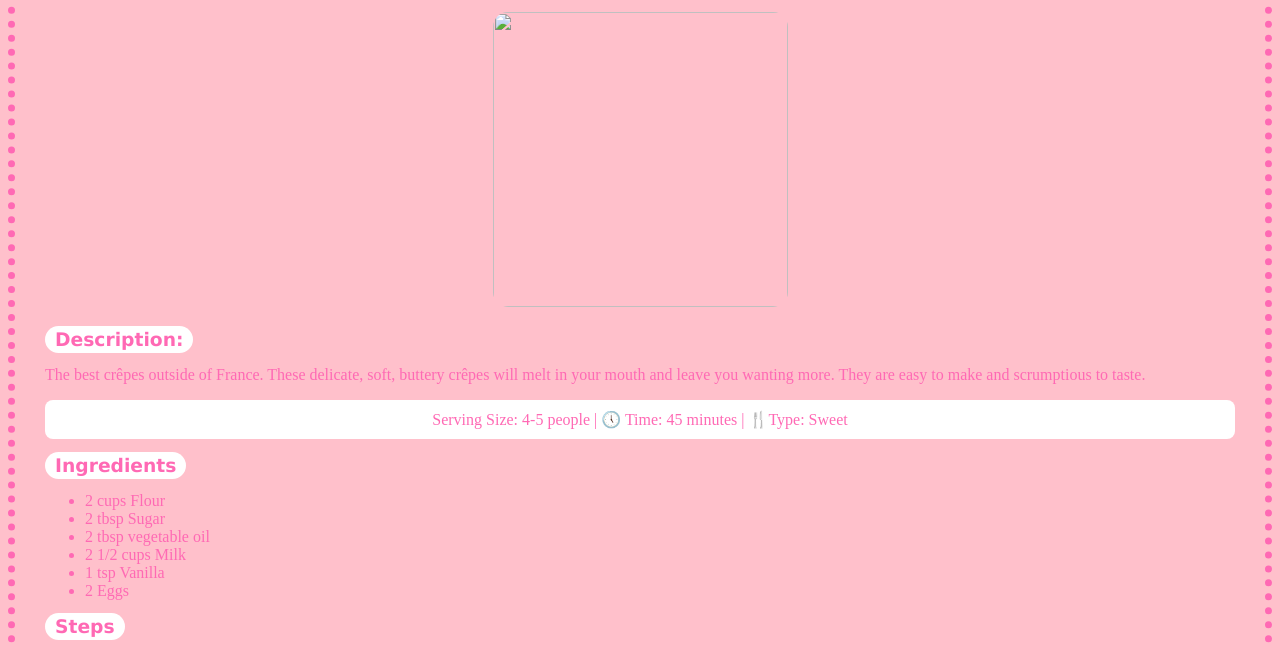
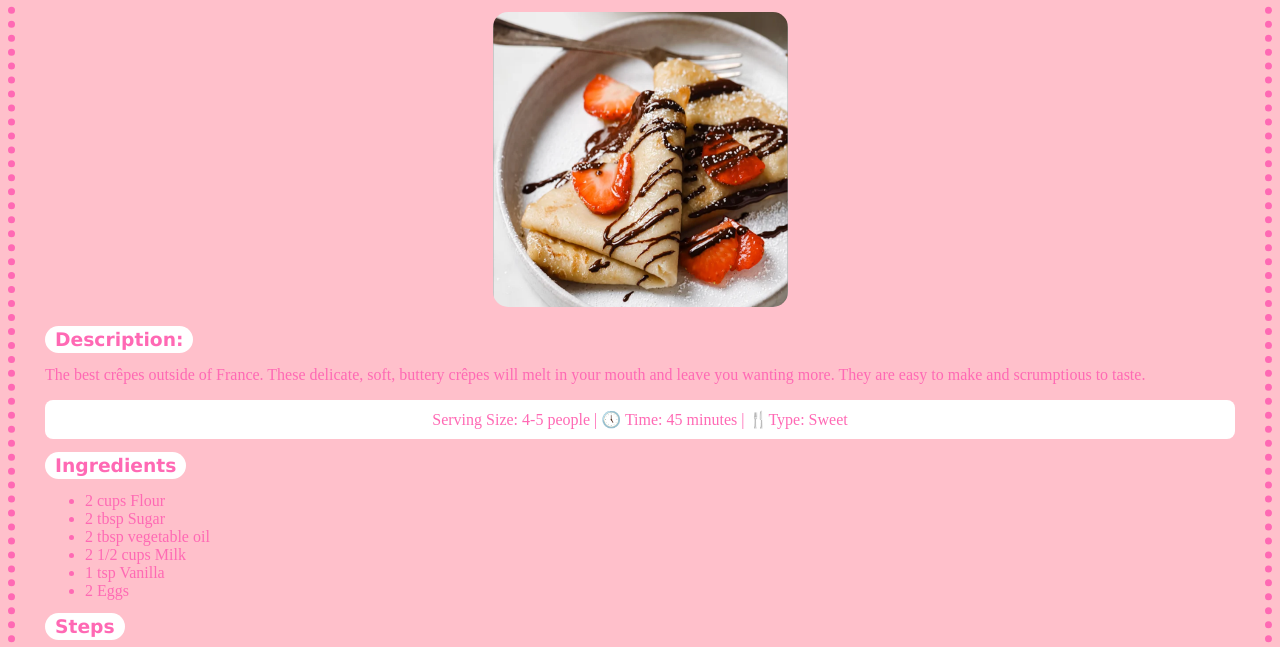
Before and after one commit to spop8/spop8.github.io, a plain HTML site: page recipes/crepes.html in a window 1280 px wide. Shown: the part 113-760 px from the top of the page. Drawn offline with Linux system fonts and the light colour scheme.

Commit message:
Update crepes.html

```diff
--- a/recipes/crepes.html
+++ b/recipes/crepes.html
@@ -8,7 +8,7 @@
     </head>
     <body>
 		<center><h1>Crêpes</h1></center>
-		<center><img src="../images/crepe.jpg" width="295" height="295" class="image"></center>
+		<center><img src="../images/crepe.jpeg" width="295" height="295" class="image"></center>
 		<br>
 		<h3> Description: </h3>
 		<p>The best crêpes outside of France. These delicate, soft, buttery crêpes will melt in your mouth and leave you wanting more. They are easy to make and scrumptious to taste. </p>
```
